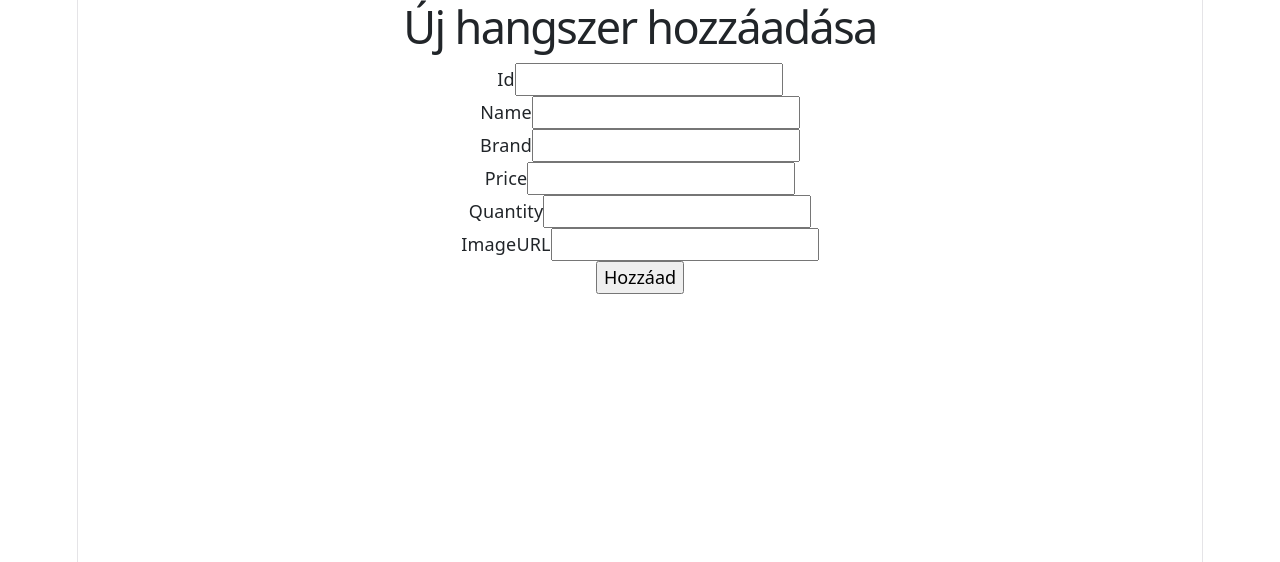
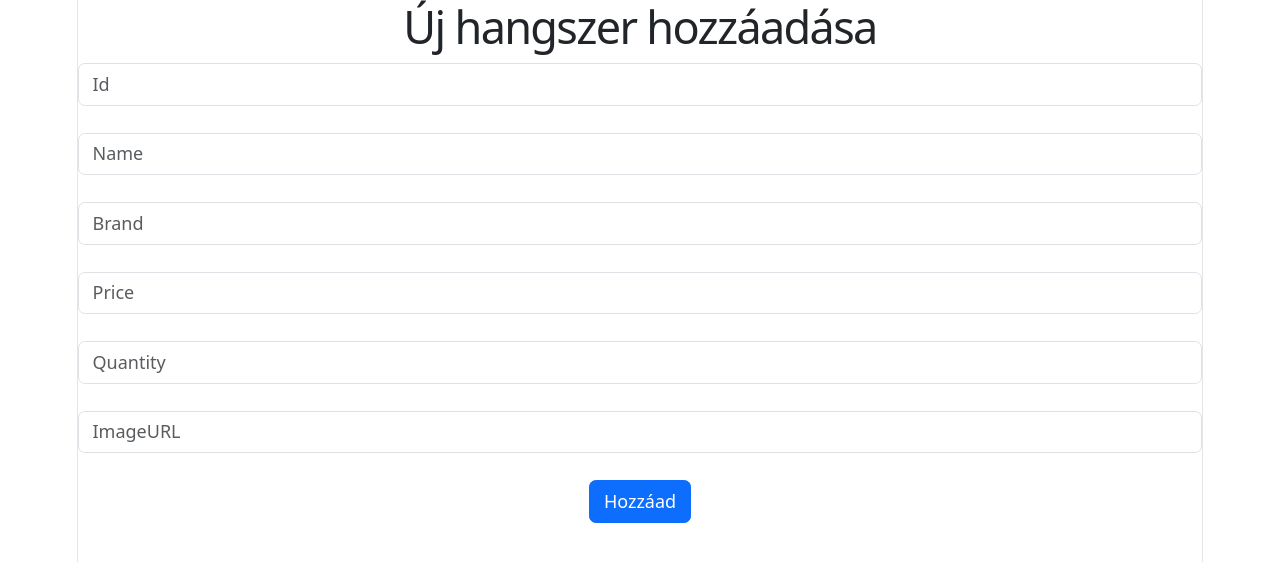
Before and after one commit to Cs12krisz/Temazaro_gyakorlati_frontend, a React (Vite) app: page /ujhangszer in a window 1280 px wide. Shown: the top 562 px of the page. Built offline with nearby package versions, Linux system fonts and the light colour scheme.

Commit message:
Kinézet, és kód  módosítása

```diff
--- a/src/pages/EgyHangszer.jsx
+++ b/src/pages/EgyHangszer.jsx
@@ -28,7 +28,7 @@ function EgyHangszer() {
                     <img src={hang.imageURL}></img>
                 </div>
                 <div className="card-footer">
-                    <Link to="/" target=""><button><i className="bi bi-back"></i>Vissza</button></Link>
+                    <Link to="/" target=""><button><i className="bi arrow-left"></i>Vissza</button></Link>
                 </div>
             </div>
         </>
--- a/src/pages/UjHangszer.jsx
+++ b/src/pages/UjHangszer.jsx
@@ -21,10 +21,8 @@ const submitEvent = (event) => {
     console.log(jsonBody)
 
     axios.post("http://localhost:3001/instruments", jsonBody)
-    .then((tartalom) => {alert("Új hangszer létrehozva"); console.log(tartalom.data)})
-    .catch((errors) => console.error("Hiba: "+errors))
-
-    location.assign("/")
+    .then((tartalom) => {alert(tartalom.data);location.assign("/")})
+    .catch((errors) => console.error("Hiba: "+errors.data.message))
 
 }
 
@@ -33,24 +31,13 @@ function UjHangszer() {
         <>
         <h1>Új hangszer hozzáadása</h1>
             <form method="post" onSubmit={(event) => submitEvent(event)}>
-                <label htmlFor="id">Id</label>
-                <input type="text" name="id" /><br/>
-                <label htmlFor="id">Name</label>
-
-                <input type="text" name="name" /><br/>
-                <label htmlFor="id">Brand</label>
-
-                <input type="text" name="brand" /><br/>
-                <label htmlFor="id">Price</label>
-
-                <input type="text" name="price" /><br/>
-                <label htmlFor="id">Quantity</label>
-
-                <input type="text" name="quantity" /><br/>
-                <label htmlFor="id">ImageURL</label>
-
-                <input type="text" name="imageURL" /><br/>
-                <input type="submit" value="Hozzáad" />
+                <input type="text" className="form-control" name="id" placeholder="Id" /><br/>
+                <input type="text" className="form-control" required name="name" placeholder="Name" /><br/>
+                <input type="text" className="form-control" required name="brand"placeholder="Brand" /><br/>
+                <input type="text" className="form-control" required name="price" placeholder="Price" /><br/>
+                <input type="text" className="form-control" required name="quantity" placeholder="Quantity" /><br/>
+                <input type="text" className="form-control" name="imageURL" placeholder="ImageURL" /><br/>
+                <input className="btn btn-primary" type="submit" value="Hozzáad" />
             </form>
         </>
     )
```
